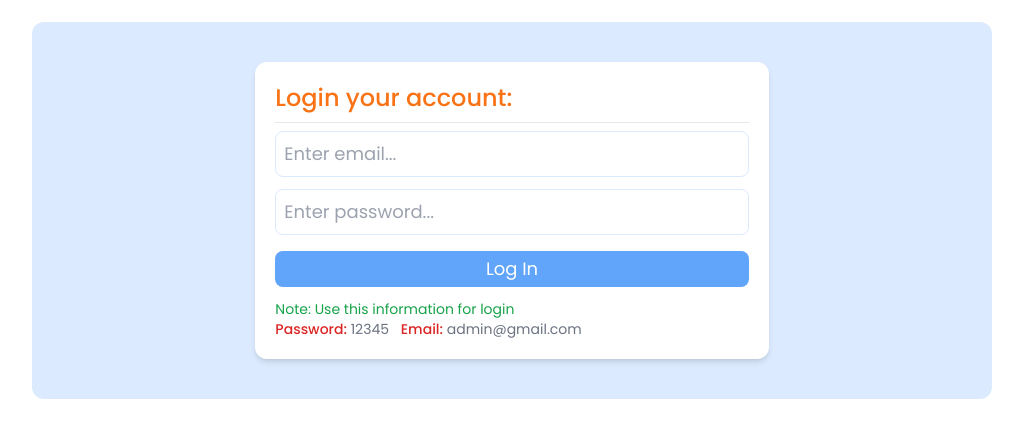
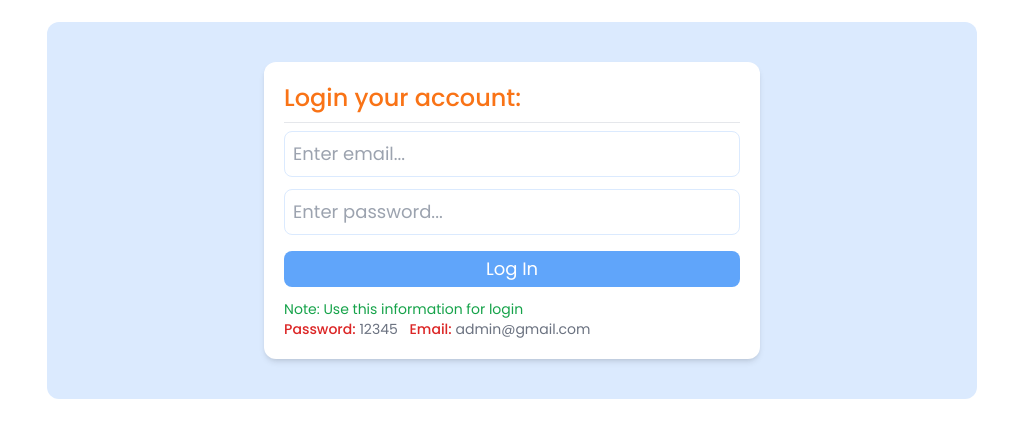
Before and after one commit to mdmahfuzrp/bank-for-beginner, a plain HTML site: page index.html in a window 1280 px wide. Shown: the part 70-508 px from the top of the page, without its empty margins (128-1151 px from the left). Drawn offline with nearby package versions, Linux system fonts and the light colour scheme.

Commit message:
Some margin and padding changes

```diff
--- a/index.html
+++ b/index.html
@@ -22,9 +22,9 @@
     </header>
 
     <!-- Login Form Here -->
-    <main>
-        <section class="w-9/12 bg-blue-100 mx-auto rounded-xl p-10">
-            <div class="w-7/12 mx-auto p-5 bg-white shadow-md rounded-xl">
+    <main class="px-5">
+        <section class="md:w-9/12 bg-blue-100 mx-auto rounded-xl p-10">
+            <div class="md:w-7/12 mx-auto p-5 bg-white shadow-md rounded-xl">
                 <h1 class="font-medium text-2xl text-orange-500">Login your account:</h1>
                 <hr class="my-2">
 
```
